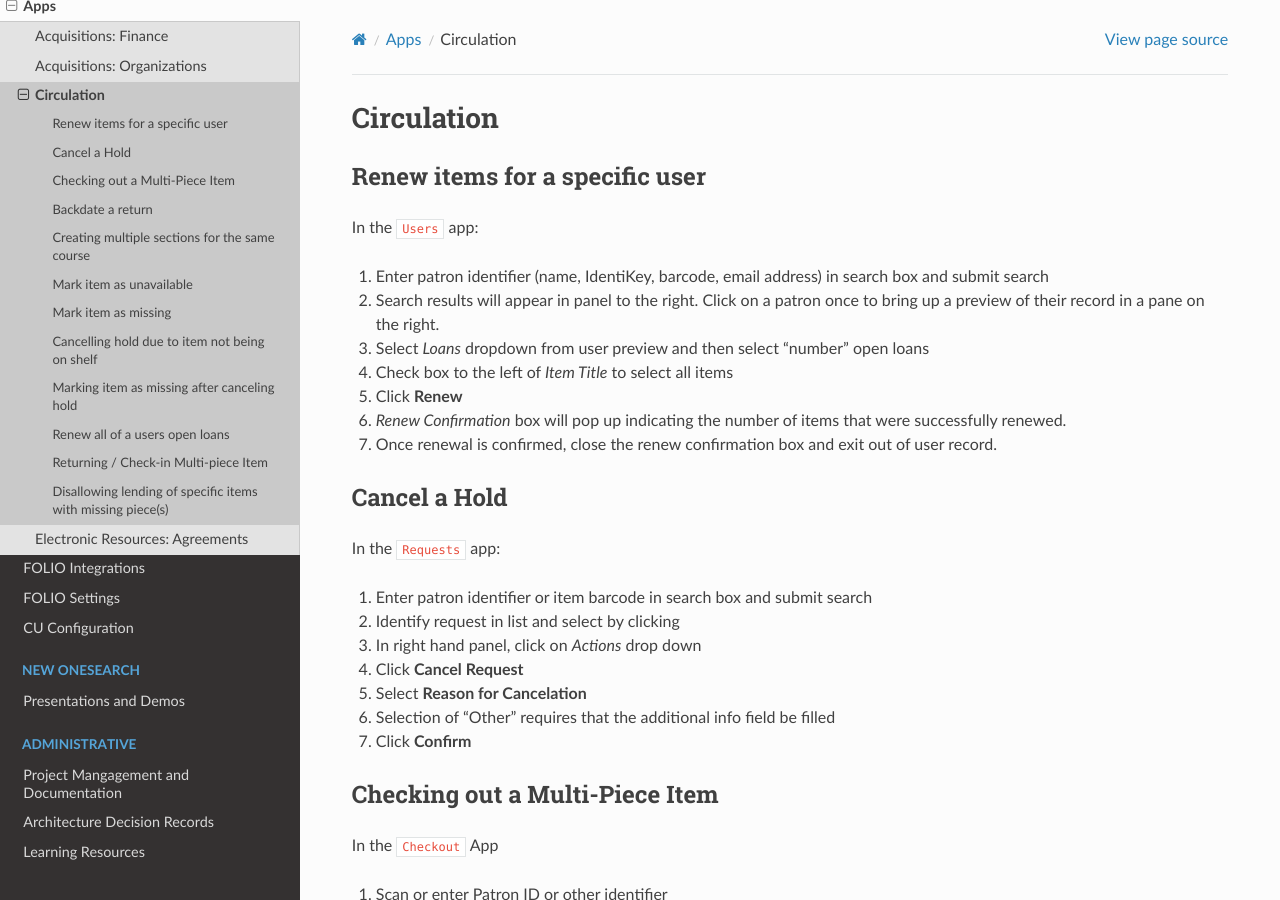
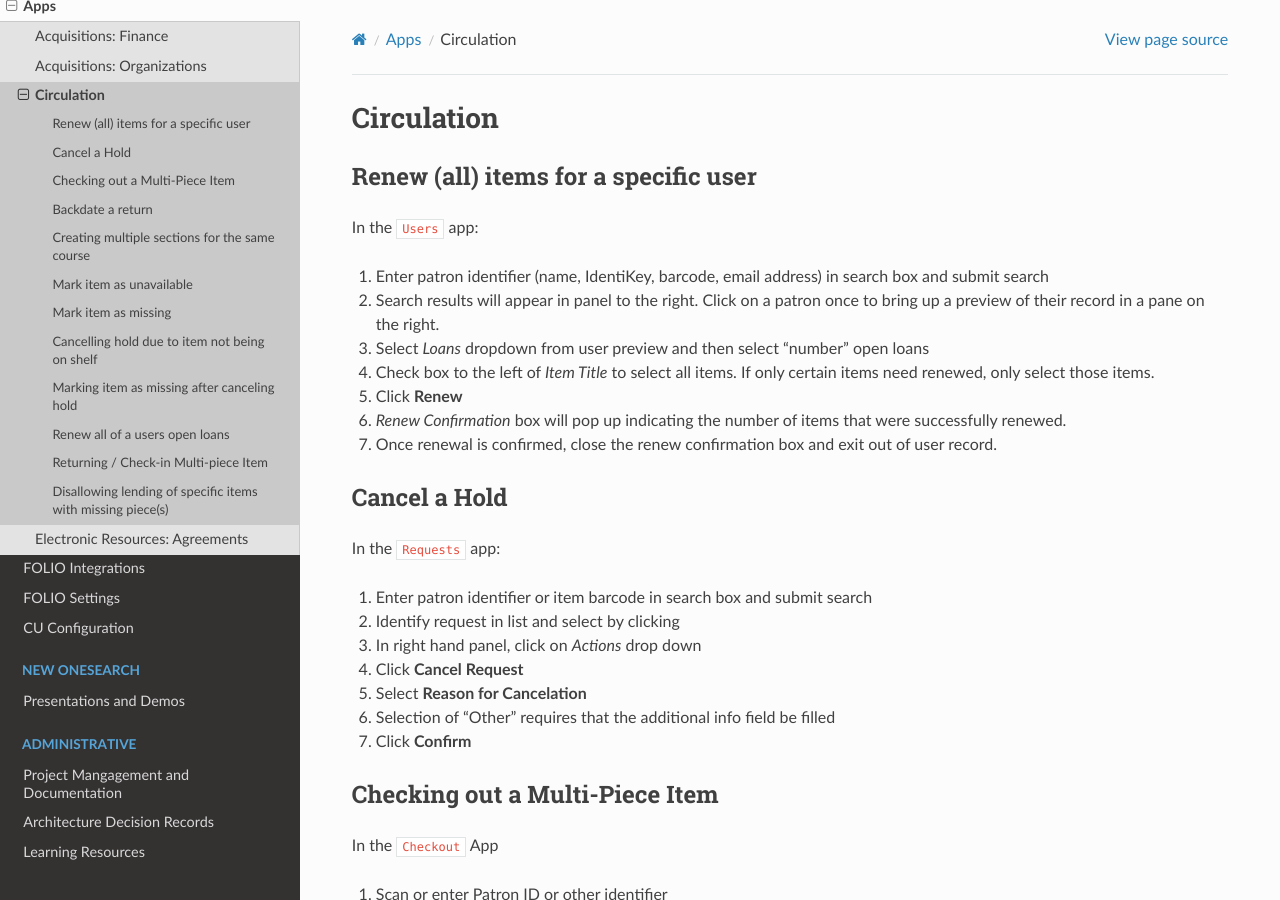
Before and after one commit to culibraries/folio, a Sphinx documentation site: the page built from docs/apps/circulation.md, in a window 1280 px wide and 900 px high. Built offline with Sphinx 7.4.7 and the Read the Docs theme 2.0.0, drawn with Linux system fonts in a browser that asks for light colours.

Commit message:
Update circulation.md

```diff
--- a/docs/apps/circulation.md
+++ b/docs/apps/circulation.md
@@ -1,13 +1,13 @@
 # Circulation
 
-## Renew items for a specific user
+## Renew (all) items for a specific user
 
 In the `Users` app:
 
 1. Enter patron identifier (name, IdentiKey, barcode, email address) in search box and submit search
 1. Search results will appear in panel to the right. Click on a patron once to bring up a preview of their record in a pane on the right.
 1. Select *Loans* dropdown from user preview and then select "number" open loans
-1. Check box to the left of *Item Title* to select all items
+1. Check box to the left of *Item Title* to select all items. If only certain items need renewed, only select those items.
 1. Click **Renew**
 1. *Renew Confirmation* box will pop up indicating the number of items that were successfully renewed.
 1. Once renewal is confirmed, close the renew confirmation box and exit out of user record.
```
